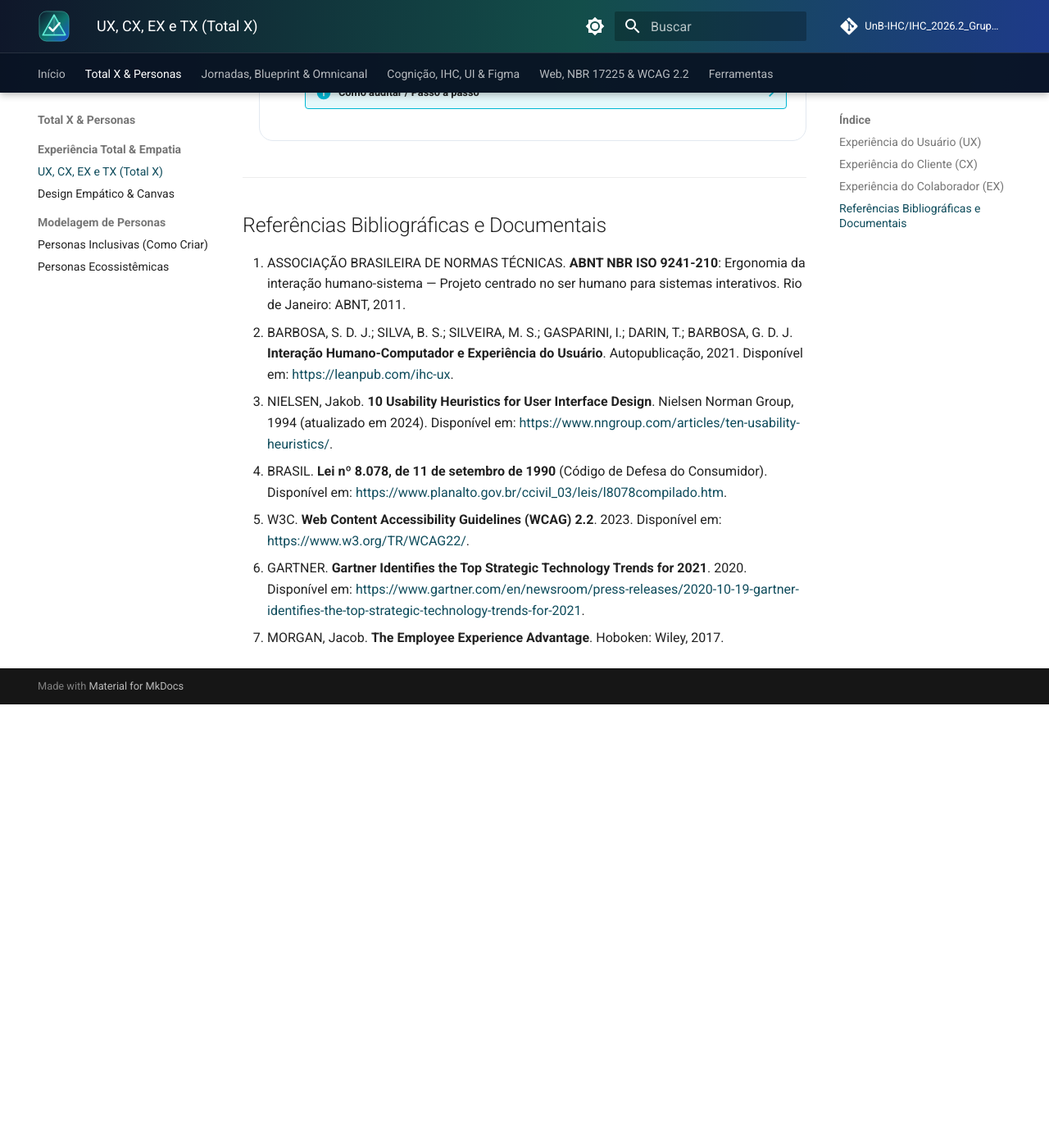
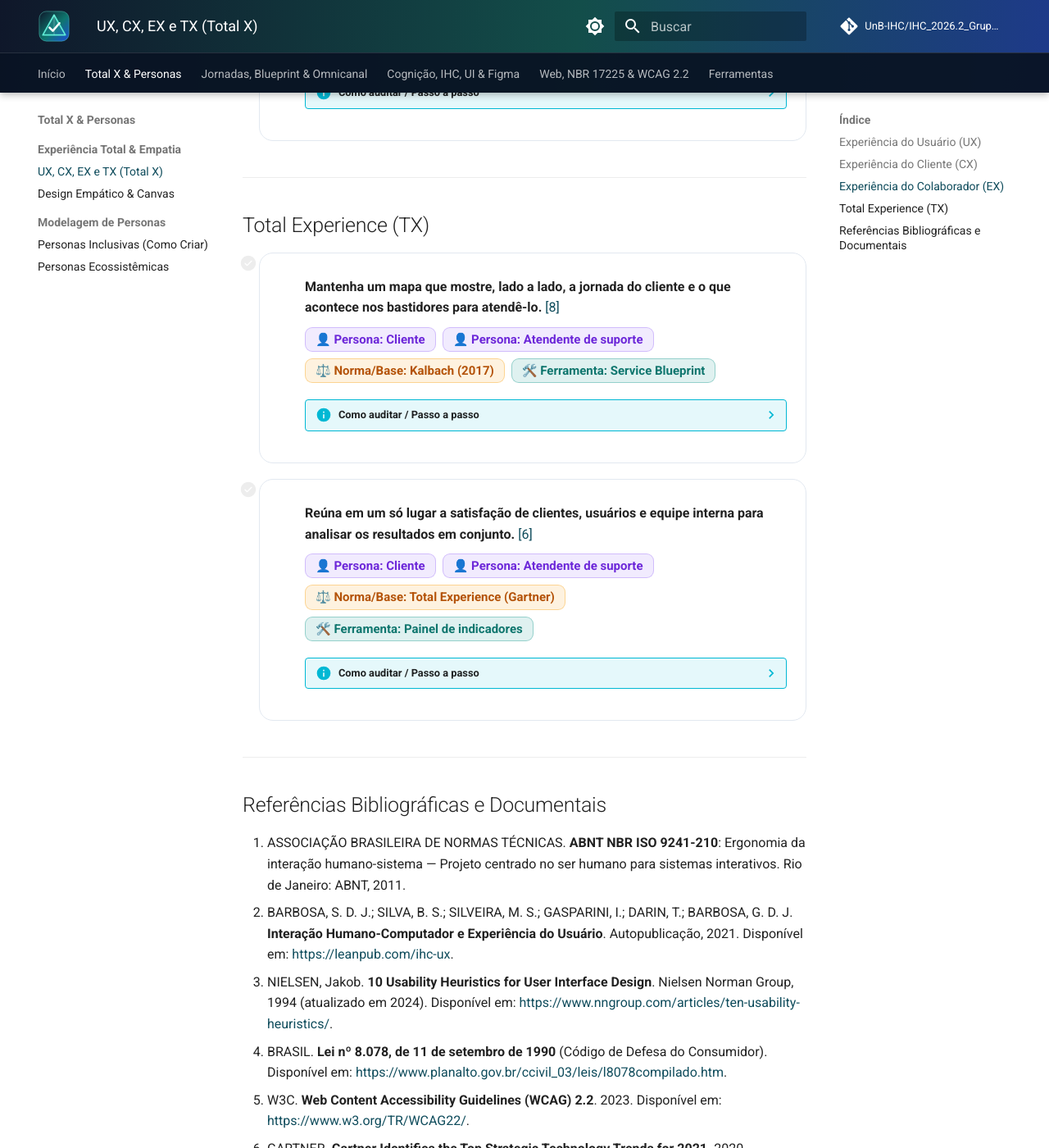
Before and after one commit to UnB-IHC/IHC_2026.2_Grupo10, an MkDocs documentation site: the page built from docs/01-totalx-personas/total-experience.md, in a window 1280 px wide and 1400 px high, scrolled down 3706 px. Shown: the whole window at 82% size. Built offline with MkDocs 1.6.1 and Material for MkDocs 9.7.7, drawn with Linux system fonts in a browser that asks for light colours; comment, search, counter and statistics services are not loaded; before the commit the page ends 4565 px from its top, so only the background shows below that; some of the changed text lies outside the part shown.

Commit message:
docs(#4): adiciona checklist de Total Experience (TX)

```diff
--- a/docs/01-totalx-personas/total-experience.md
+++ b/docs/01-totalx-personas/total-experience.md
@@ -69,6 +69,23 @@ Só que a experiência vai além da tela. A **Experiência do Cliente (CX)** inc
 
 ---
 
+## Total Experience (TX)
+
+- [ ] **Mantenha um mapa que mostre, lado a lado, a jornada do cliente e o que acontece nos bastidores para atendê-lo.** [[8]](#ref-8)
+    - `👤 Persona: Cliente` `👤 Persona: Atendente de suporte` `⚖️ Norma/Base: Kalbach (2017)` `🛠️ Ferramenta: Service Blueprint`
+    ??? info "Como auditar / Passo a passo"
+        1. Peça o mapa da jornada ou o blueprint do serviço.
+        2. Escolha uma reclamação comum de clientes e procure no mapa de onde ela vem nos bastidores.
+        3. O critério é atendido quando o mapa existe, está atualizado e ajuda a achar a causa dos problemas.
+
+- [ ] **Reúna em um só lugar a satisfação de clientes, usuários e equipe interna para analisar os resultados em conjunto.** [[6]](#ref-6)
+    - `👤 Persona: Cliente` `👤 Persona: Atendente de suporte` `⚖️ Norma/Base: Total Experience (Gartner)` `🛠️ Ferramenta: Painel de indicadores`
+    ??? info "Como auditar / Passo a passo"
+        1. Veja quais pesquisas de satisfação existem e quem cuida de cada uma.
+        2. O critério é atendido quando os resultados são discutidos juntos antes de decidir melhorias.
+
+---
+
 ## Referências Bibliográficas e Documentais
 
 1. <a id="ref-1"></a> ASSOCIAÇÃO BRASILEIRA DE NORMAS TÉCNICAS. **ABNT NBR ISO 9241-210**: Ergonomia da interação humano-sistema — Projeto centrado no ser humano para sistemas interativos. Rio de Janeiro: ABNT, 2011.
@@ -78,3 +95,4 @@ Só que a experiência vai além da tela. A **Experiência do Cliente (CX)** inc
 5. <a id="ref-5"></a> W3C. **Web Content Accessibility Guidelines (WCAG) 2.2**. 2023. Disponível em: <https://www.w3.org/TR/WCAG22/>.
 6. <a id="ref-6"></a> GARTNER. **Gartner Identifies the Top Strategic Technology Trends for 2021**. 2020. Disponível em: <https://www.gartner.com/en/newsroom/press-releases/2020-10-19-gartner-identifies-the-top-strategic-technology-trends-for-2021>.
 7. <a id="ref-7"></a> MORGAN, Jacob. **The Employee Experience Advantage**. Hoboken: Wiley, 2017.
+8. <a id="ref-8"></a> KALBACH, Jim. **Mapeamento de Experiências: um guia para criar valor por meio de jornadas, blueprints e diagramas**. Rio de Janeiro: Alta Books, 2017.
```
